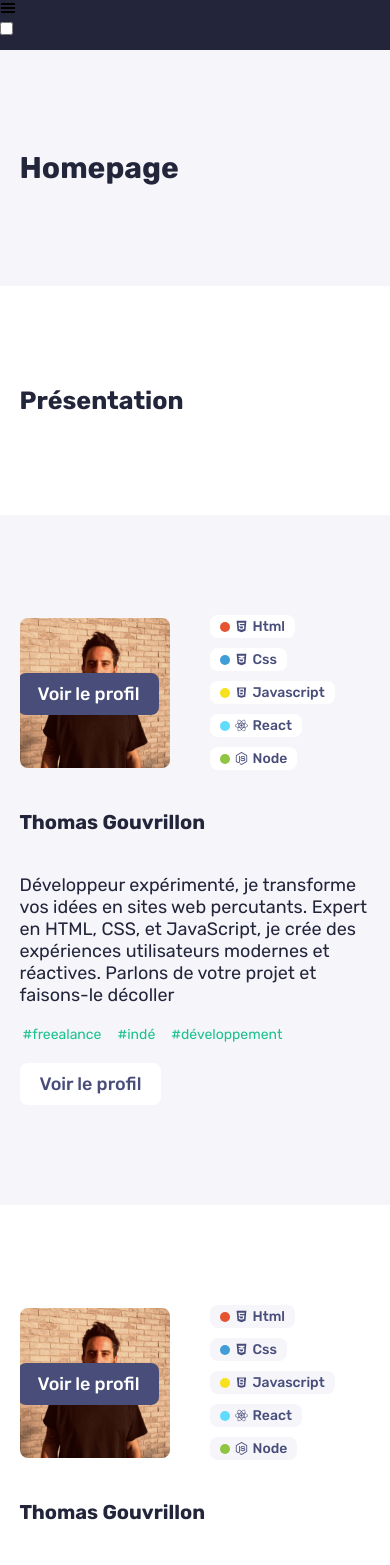
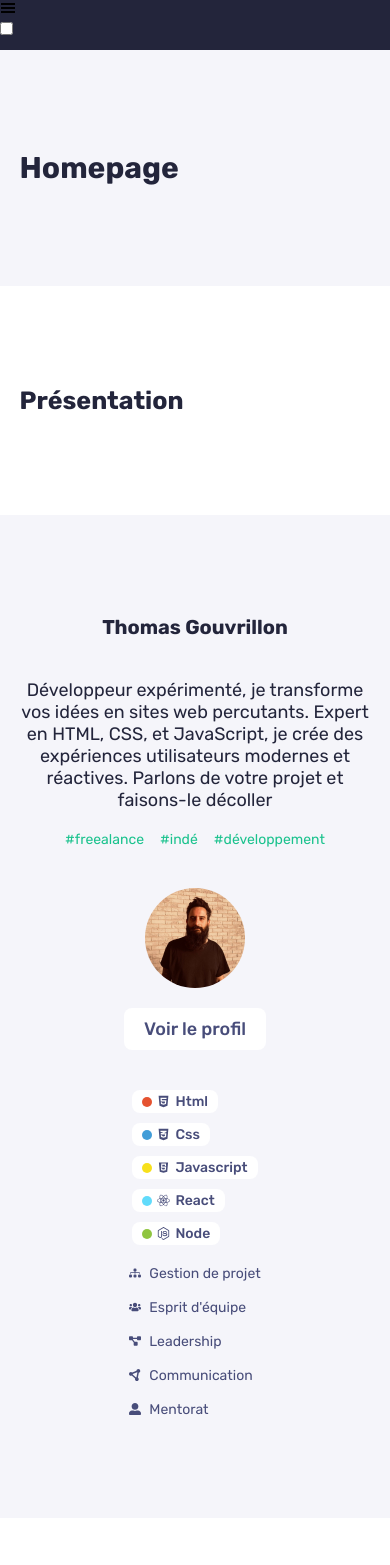
Before and after one commit to gouvrillon/site_perso, a Next.js app: page / in a window 390 px wide. Shown: the top 1565 px of the page. Built offline with nearby package versions, Linux system fonts and the light colour scheme.

Commit message:
feat : finalize section profil

```diff
--- a/components/SectionProfile/SectionProfile.css
+++ b/components/SectionProfile/SectionProfile.css
@@ -1,22 +1,25 @@
 .SectionProfile {
   display: flex;
+  justify-content: center;
+  align-items: center;
 }
 
 @media screen and (max-width: 1100px) {
   .SectionProfile {
-    flex-direction: column-reverse;
+    flex-direction: column;
     gap: 40px;
   }
 }
 
 .SectionProfile__container {
-  width: 500px;
-  margin: 0px auto 0px auto;
+  width: 30%;
   display: flex;
 }
 
-.SectionProfile__container--left {
-  flex-direction: column;
+@media screen and (max-width: 1100px) {
+  .SectionProfile__container {
+    width: 500px;
+  }
 }
 
 @media screen and (max-width: 600px) {
@@ -25,83 +28,82 @@
   }
 }
 
+.SectionProfile__container--left,
+.SectionProfile__container--center {
+  flex-direction: column;
+}
+
+.SectionProfile__container--right {
+  justify-content: center;
+  gap: 40px;
+}
+
+@media screen and (max-width: 600px) {
+  .SectionProfile__container--right {
+    flex-direction: column;
+    gap: 20px;
+    align-items: center;
+  }
+}
+
 .SectionProfile__title {
   margin: 0px 0px 40px 0px;
 }
 
-.SectionProfile__tags {
-  margin: 0px 0px 20px 0px;
-  display: flex;
-  flex-wrap: wrap;
-  gap: 10px;
+@media screen and (max-width: 1100px) {
+  .SectionProfile__title {
+    margin: 0px auto 40px auto;
+  }
 }
 
 .SectionProfile__description {
   margin: 0px 0px 20px 0px;
 }
 
-.SectionProfile__label {
-  margin: 0px 0px 20px 0px;
+@media screen and (max-width: 1100px) {
+  .SectionProfile__description {
+    text-align: center;
+  }
+}
+
+.SectionProfile__tags {
+  display: flex;
+  flex-wrap: wrap;
+  gap: 10px;
+}
+
+@media screen and (max-width: 1100px) {
+  .SectionProfile__tags {
+    margin: 0px auto 0px auto;
+  }
 }
 
 .SectionProfile__image {
-  width: 200px;
-  height: 200px;
-  border-radius: 8px;
+  width: 100px;
+  height: 100px;
+  border-radius: 100%;
   background-size: cover;
-  margin: auto 40px auto 0px;
-  position: relative;
-  overflow: hidden;
+  margin: 20px auto 20px auto;
 }
 
-@media screen and (max-width: 600px) {
+@media screen and (max-width: 1100px) {
   .SectionProfile__image {
-    width: 150px;
-    height: 150px;
+    margin: 0px auto 20px auto;
   }
 }
 
-.SectionProfile__image:hover {
-  .SectionProfile__filter {
-    opacity: 0.3;
-  }
-  .SectionProfile__label {
-    opacity: 1;
-  }
-}
-
-.SectionProfile__filter {
-  width: 100%;
-  height: 100%;
-  background: var(--color-violet);
-  opacity: 0;
-  position: absolute;
-  top: 0px;
-}
-
-.SectionProfile__filter--darkMode {
-  background: var(--color-dark-violet);
-}
-
-.SectionProfile__label {
-  position: absolute;
-  z-index: 1;
-  opacity: 0;
-  top: 80px;
-  left: 23px;
-}
-
-@media screen and (max-width: 600px) {
-  .SectionProfile__label {
-    opacity: 1;
-    top: 55px;
-    left: -2px;
-  }
+.SectionProfile__link {
+  margin: 0px auto 0px auto;
 }
 
 .SectionProfile__technos {
   display: flex;
   flex-direction: column;
-  margin: auto 0px auto 0px;
   gap: 10px;
 }
+
+.SectionProfile__softs {
+  display: flex;
+  flex-direction: column;
+  gap: 17px;
+}
--- a/components/SectionProfile/SectionProfile.jsx
+++ b/components/SectionProfile/SectionProfile.jsx
@@ -5,11 +5,11 @@ import { object, bool } from "prop-types";
 import classnames from "classnames";
 import Techno from "../Techno/Techno.jsx";
 import Link from "../Link/Link.jsx";
-import Label from "../Label/Label.jsx";
 import Tag from "../Tag/Tag.jsx";
 import Title3 from "../Title3/Title3.jsx";
 import Paragraph from "../Paragraph/Paragraph.jsx";
 import Section from "../Section/Section.jsx";
+import Soft from "../Soft/Soft.jsx";
 
 const SectionProfile = ({ reversed, darkMode, profile }) => {
   return (
@@ -35,6 +35,12 @@ const SectionProfile = ({ reversed, darkMode, profile }) => {
               <Tag key={index} label={tag} darkMode={darkMode} />
             ))}
           </div>
+        </div>
+        <div className="SectionProfile__container SectionProfile__container--center">
+          <div
+            className="SectionProfile__image"
+            style={{ backgroundImage: `url(${get(profile, "image", "")})` }}
+          ></div>
           <Link
             label="Voir le profil"
             href={get(profile, "href", "")}
@@ -44,23 +50,7 @@ const SectionProfile = ({ reversed, darkMode, profile }) => {
             reversed={reversed}
           />
         </div>
-        <div className="SectionProfile__container">
-          <a
-            href={get(profile, "href", "")}
-            className="SectionProfile__image"
-            style={{ backgroundImage: `url(${get(profile, "image", "")})` }}
-          >
-            <div
-              className={classnames("SectionProfile__filter", {
-                "SectionProfile__filter--darkMode": darkMode,
-              })}
-            />
-            <Label
-              label="Voir le profil"
-              darkMode={darkMode}
-              className="SectionProfile__label"
-            />
-          </a>
+        <div className="SectionProfile__container SectionProfile__container--right">
           <div className="SectionProfile__technos">
             {get(profile, "technos", []).map((techno, index) => (
               <Techno
@@ -69,6 +59,11 @@ const SectionProfile = ({ reversed, darkMode, profile }) => {
                 darkMode={darkMode}
                 reversed={reversed}
               />
+            ))}
+          </div>
+          <div className="SectionProfile__softs">
+            {get(profile, "softs", []).map((soft, index) => (
+              <Soft key={index} name={soft} darkMode={darkMode} />
             ))}
           </div>
         </div>
--- a/components/Soft/Soft.css
+++ b/components/Soft/Soft.css
@@ -2,24 +2,19 @@
   transition: 200ms;
   display: flex;
   max-width: max-content;
+  color: var(--color-violet);
+}
+
+.Soft--darkMode {
+  color: var(--color-white);
 }
 
 .Soft__icon {
   font-size: 12px;
   margin: 2px 8px auto 0px;
-  color: var(--color-black);
-}
-
-.Soft__icon--darkMode {
-  color: var(--color-dark-green);
 }
 
 .Soft__label {
   font-size: 14px;
   font-weight: 400;
-  color: var(--color-black);
 }
-
-.Soft__label--darkMode {
-  color: var(--color-dark-white);
-}
--- a/components/Soft/Soft.jsx
+++ b/components/Soft/Soft.jsx
@@ -10,21 +10,15 @@ import Icon from "../Icon/Icon.jsx";
 const Soft = ({ name, darkMode, className }) => {
   const soft = SOFT_CONST.find((soft) => isEqual(get(soft, "name"), name));
   return (
-    <div className={`Soft ${className}`}>
-      <div
-        className={classnames("Soft__icon", {
-          "Soft__icon--darkMode": darkMode,
-        })}
-      >
+    <div
+      className={classnames(`Soft ${className}`, {
+        "Soft--darkMode": darkMode,
+      })}
+    >
+      <div className="Soft__icon">
         <Icon icon={get(soft, "icon", "")} />
       </div>
-      <div
-        className={classnames("Soft__label", {
-          "Soft__label--darkMode": darkMode,
-        })}
-      >
-        {get(soft, "label", "")}
-      </div>
+      <div className="Soft__label">{get(soft, "label", "")}</div>
     </div>
   );
 };
--- a/components/Toogle/Toogle.css
+++ b/components/Toogle/Toogle.css
@@ -15,7 +15,6 @@
 }
 
 .Toogle__container {
-  color: white;
   width: 35px;
   height: 20px;
   border: solid 2px var(--color-grey);
--- a/pages/Home/Home.jsx
+++ b/pages/Home/Home.jsx
@@ -19,6 +19,7 @@ const PROFILE = {
   href: "profile",
   tags: ["freealance", "indé", "développement"],
   technos: ["HTML", "CSS", "JAVASCRIPT", "REACT", "NODE"],
+  softs: ["GESTION", "TEAM", "LEADER", "COMMUNICATION", "MENTORING"],
   description:
     "Développeur expérimenté, je transforme vos idées en sites web percutants. Expert en HTML, CSS, et JavaScript, je crée des expériences utilisateurs modernes et réactives. Parlons de votre projet et faisons-le décoller",
 };
```
